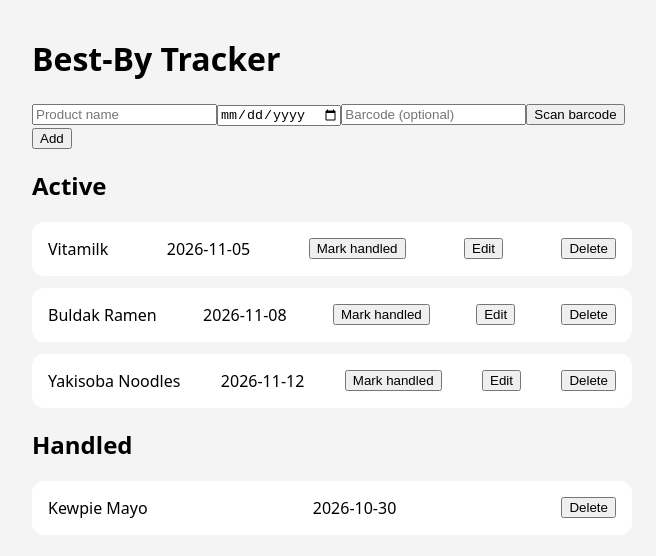
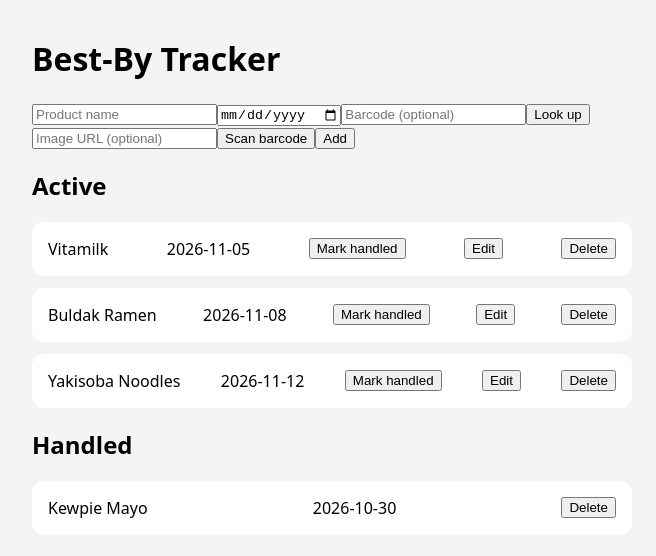
Before and after one commit to mannyrse/bestby-tracker, a React (Vite) app: page / in a window 1280 px wide. Shown: the top 556 px of the page, without its empty margins (308-964 px from the left). Built offline with nearby package versions, Linux system fonts and the light colour scheme.

Commit message:
add open food facts lookup and product thumbnails

```diff
--- a/src/App.css
+++ b/src/App.css
@@ -39,3 +39,9 @@ body {
   width: 100%;
   max-width: 400px;
 }
+
+.item-image {
+  width: 48px;
+  height: 48px;
+  object-fit: contain;
+}
--- a/src/App.jsx
+++ b/src/App.jsx
@@ -1,6 +1,7 @@
 import { useState, useEffect } from 'react'
 import './App.css'
 import Scanner from './Scanner'
+import { fetchProduct } from './openFoodFacts'
 
 const starterItems = [
   { id: 1, name: 'Buldak Ramen', bestBy: '2026-11-08', status: 'active' },
@@ -23,9 +24,6 @@ function loadItems() {
 function App() {
   const [items, setItems] = useState(loadItems)
 
-  useEffect(() => {
-    localStorage.setItem(STORAGE_KEY, JSON.stringify(items))
-  }, [items])
   const [name, setName] = useState('')
   const [bestBy, setBestBy] = useState('')
 
@@ -36,15 +34,42 @@ function App() {
   const [barcode, setBarcode] = useState('')
   const [scanning, setScanning] = useState(false)
 
+  const [imageUrl, setImageUrl] = useState('')
+  const [lookupStatus, setLookupStatus] = useState('')
+
+  useEffect(() => {
+    localStorage.setItem(STORAGE_KEY, JSON.stringify(items))
+  }, [items])
+
   const activeItems = items
     .filter((item) => item.status === 'active')
     .sort((a, b) => a.bestBy.localeCompare(b.bestBy))
 
   const handledItems = items.filter((item) => item.status === 'handled')
 
+  async function lookupBarcode(code) {
+    const cleaned = code.trim()
+    if (!cleaned) return
+
+    setLookupStatus('loading')
+    try {
+      const product = await fetchProduct(cleaned)
+      if (product && product.name) {
+        setName(product.name)
+        setImageUrl(product.imageUrl)
+        setLookupStatus('found')
+      } else {
+        setLookupStatus('notfound')
+      }
+    } catch {
+      setLookupStatus('error')
+    }
+  }
+
   function handleDetected(code) {
     setBarcode(code)
     setScanning(false)
+    lookupBarcode(code)
   }
 
   function addItem(event) {
@@ -54,12 +79,15 @@ function App() {
       name: name.trim(),
       bestBy: bestBy,
       barcode: barcode.trim(),
+      imageUrl: imageUrl.trim(),
       status: 'active',
     }
     setItems([...items, newItem])
     setName('')
     setBestBy('')
     setBarcode('')
+    setImageUrl('')
+    setLookupStatus('')
   }
 
   function markHandled(id) {
@@ -129,11 +157,34 @@ function App() {
           value={barcode}
           onChange={(event) => setBarcode(event.target.value)}
         />
+        <button type="button" onClick={() => lookupBarcode(barcode)}>
+          Look up
+        </button>
+        <input
+          type="text"
+          placeholder="Image URL (optional)"
+          value={imageUrl}
+          onChange={(event) => setImageUrl(event.target.value)}
+        />
         <button type="button" onClick={() => setScanning(true)}>
           Scan barcode
         </button>
         <button type="submit">Add</button>
       </form>
+
+      {lookupStatus === 'loading' && <p>Looking up product...</p>}
+      {lookupStatus === 'found' && (
+        <p>Product found. Check the name, then enter a best-by date.</p>
+      )}
+      {lookupStatus === 'notfound' && (
+        <p>Product not found. Enter the name manually.</p>
+      )}
+      {lookupStatus === 'error' && (
+        <p>Could not reach Open Food Facts. Enter the name manually.</p>
+      )}
+      {imageUrl && (
+        <img src={imageUrl} alt="Product preview" className="item-image" />
+      )}
 
       <h2>Active</h2>
       <ul className="item-list">
@@ -160,6 +211,9 @@ function App() {
               </form>
             ) : (
               <>
+                {item.imageUrl && (
+                  <img src={item.imageUrl} alt="" className="item-image" />
+                )}
                 <div>{item.name}</div>
                 <div>{item.bestBy}</div>
                 <button onClick={() => markHandled(item.id)}>
@@ -177,6 +231,9 @@ function App() {
       <ul className="item-list">
         {handledItems.map((item) => (
           <li key={item.id} className="item">
+            {item.imageUrl && (
+              <img src={item.imageUrl} alt="" className="item-image" />
+            )}
             <div>{item.name}</div>
             <div>{item.bestBy}</div>
             <button onClick={() => deleteItem(item.id)}>Delete</button>
--- /dev/null
+++ b/src/openFoodFacts.js
@@ -0,0 +1,16 @@
+export async function fetchProduct(barcode) {
+    const fields = 'product_name,image_front_small_url,image_front_url'
+    const url = `https://world.openfoodfacts.org/api/v2/product/${encodeURIComponent(barcode)}?fields=${fields}`
+
+    const response = await fetch(url)
+    if (!response.ok) return null
+
+    const data = await response.json()
+    if (data.status !== 1 || !data.product) return null
+
+    const product = data.product
+    return {
+        name: product.product_name || '',
+        imageUrl: product.image_front_small_url || product.image_front_url || '',
+    }
+}
```
